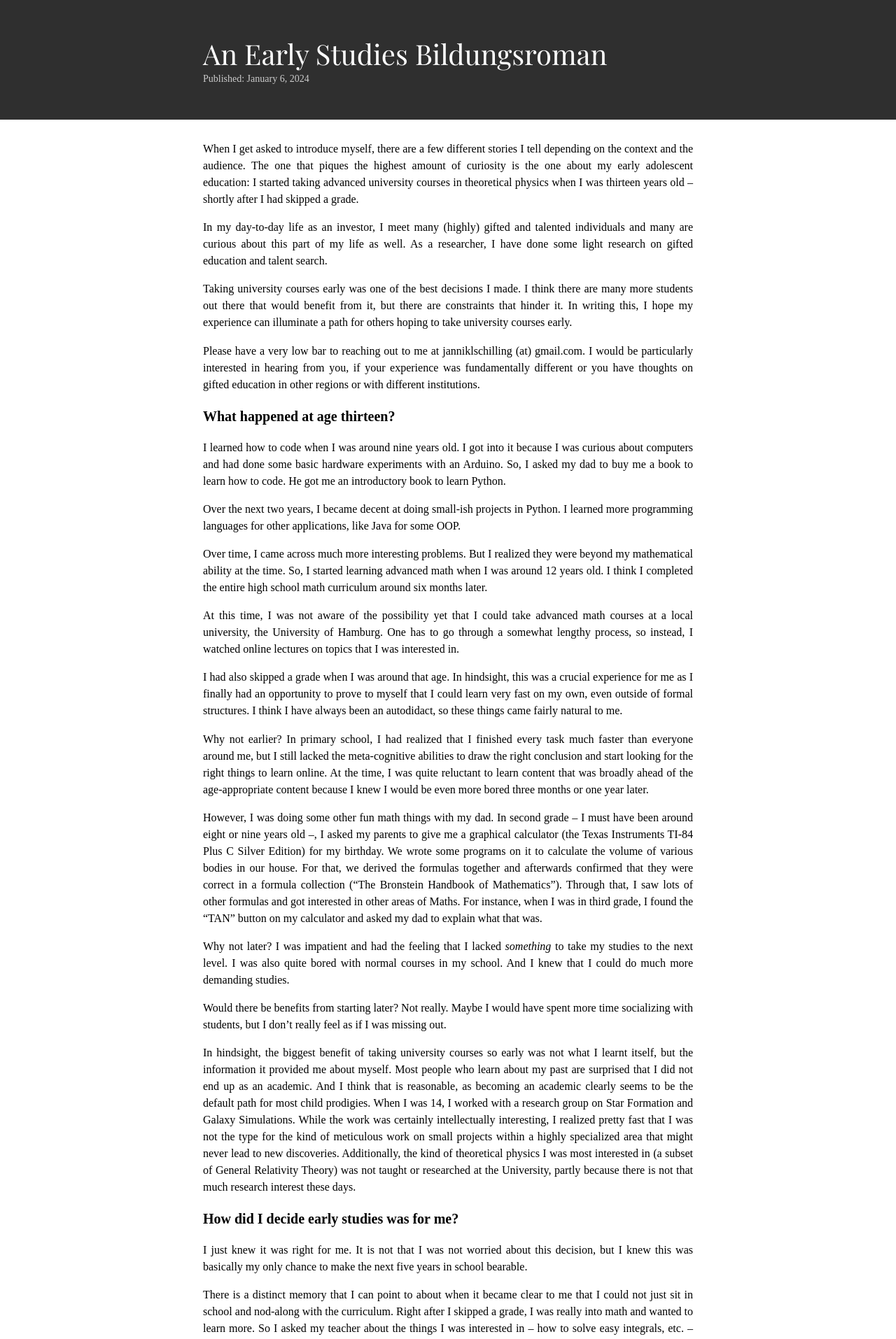
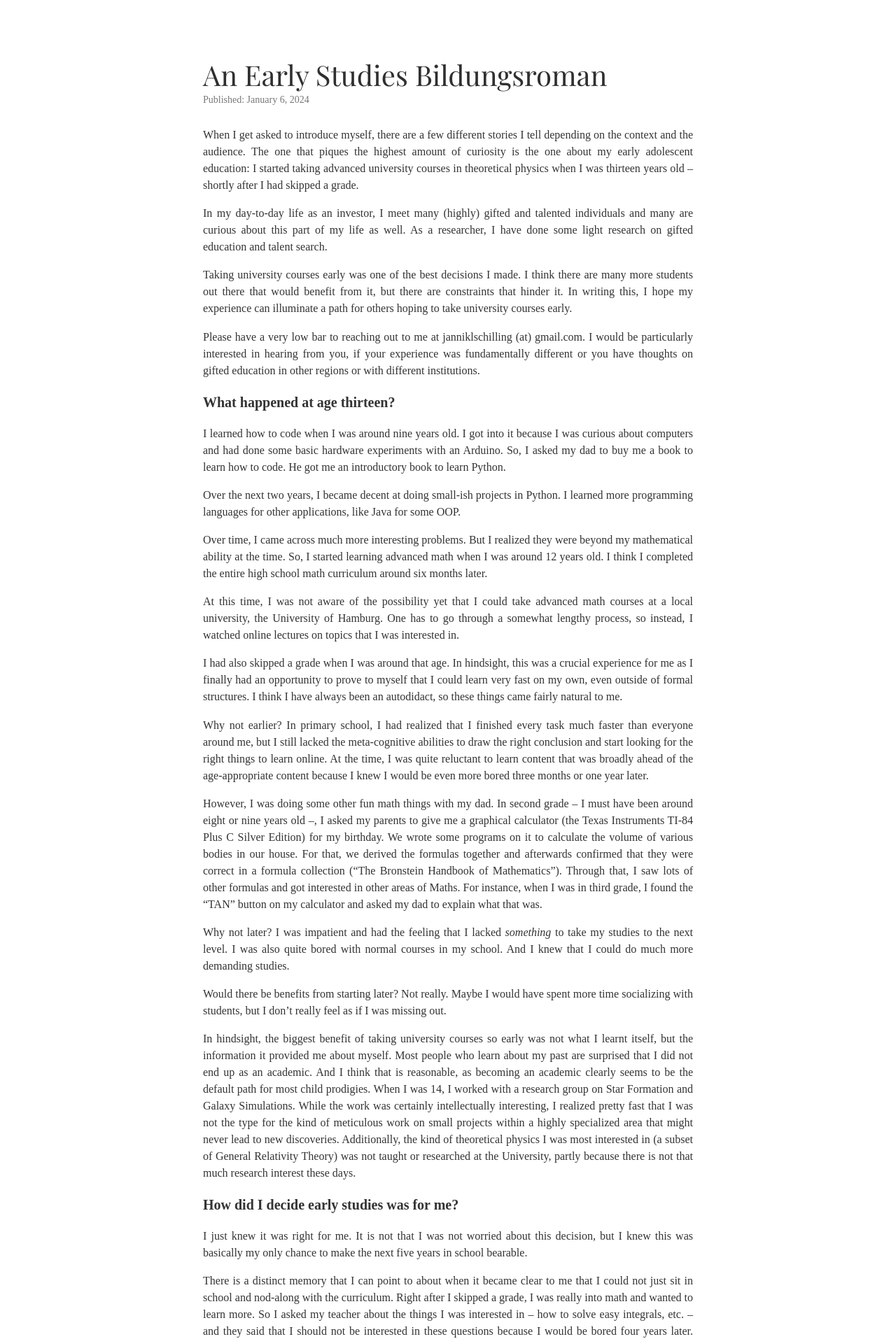
Before and after one commit to jannikls/jannikls.github.io, a Jekyll site: the page built from _posts/2024-01-06-early-studies-bildungsroman.markdown, in a window 1280 px wide. Shown: the top 1914 px of the page at 70% size. Built offline with Jekyll 4.4.1, drawn with Linux system fonts in a browser that asks for light colours; some web fonts are replaced; some of the changed text lies outside the part shown.

Commit message:
changed design to white

```diff
--- a/_posts/2024-01-06-early-studies-bildungsroman.markdown
+++ b/_posts/2024-01-06-early-studies-bildungsroman.markdown
@@ -121,4 +121,4 @@ Second, I think it would be valuable to compile more resources on what areas of
 
 Third, I would like to learn more from the experiences of others and build support systems for them – especially those in contexts like Germany where the systems are idiosyncratic. If you’re interested in this too, please reach out.
 
-**Thanks** to Zi C. (Sam) Huang for helpful contribution and editing .
+**Thanks** to Zi C. (Sam) Huang for helpful contributions and editing.
--- a/assets/css/post.css
+++ b/assets/css/post.css
@@ -1,8 +1,17 @@
+:root {
+  --header-color: #fff;
+  --header-font-color: #2f2f2f;
+  --body-color: #fff;
+  --body-font-color: #333;
+  --space-header: 0px;
+}
+
+
 .header-content {
   max-width: 700px; /* Set maximum width for the content */
   margin: 0 auto; /* Center align the content */
-  padding-top: 20px;
-  padding-bottom: 20px;
+  padding-top: 80px;
+  padding-bottom: 0px;
 }
 
 
@@ -17,7 +26,7 @@
 }
 
 .date-tag {
-  color: #ccc;
+  color: #777;
   font-size: 14px;
 }
 
@@ -41,6 +50,7 @@ h3 {
   font-weight: bold;
   margin-bottom: 15px;
   margin-top: 15px;
+  color: #333;
 }
 
 
```
Also changed, not shown: assets/css/page.css (+10 -0 lines).
